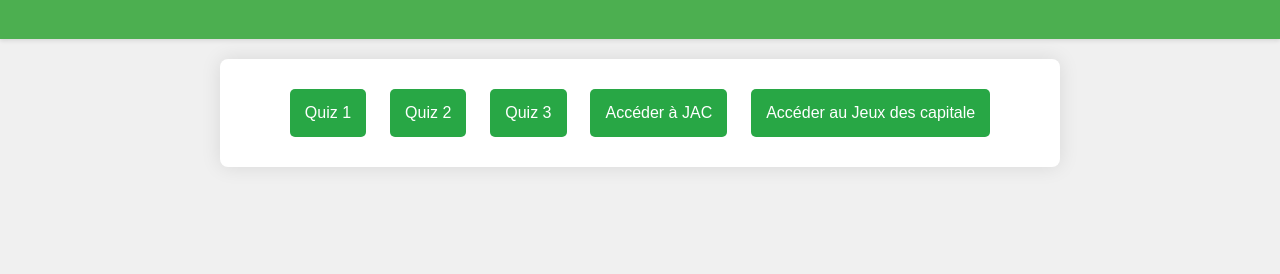
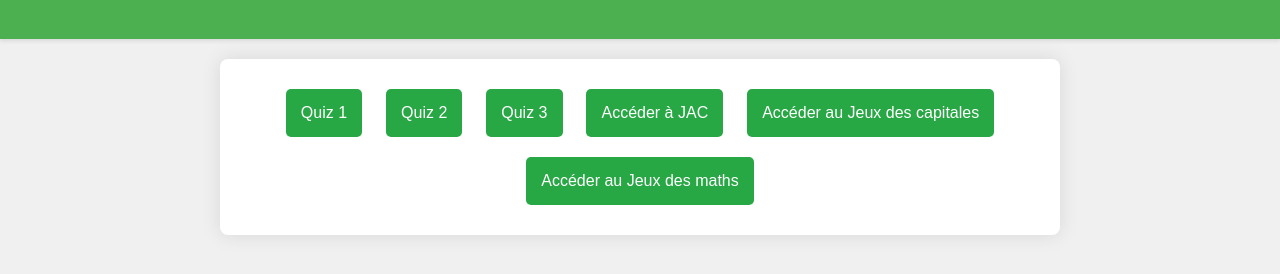
Before and after one commit to tripleRRR33/tred, a plain HTML site: page index.html in a window 1280 px wide. Shown: the part 82-356 px from the top of the page. Drawn offline with Linux system fonts and the light colour scheme.

Commit message:
Update index.html

```diff
--- a/index.html
+++ b/index.html
@@ -16,7 +16,8 @@
             <button onclick="startQuiz(quiz2Questions)">Quiz 2</button>
             <button onclick="startQuiz(quiz3Questions)">Quiz 3</button>
             <a href="JAC.html"><button>Accéder à JAC</button></a>
-            <a href="capital.html"><button>Accéder au Jeux des capitale</button>
+            <a href="capital.html"><button>Accéder au Jeux des capitales</button>
+            <a href="math.html"><button>Accéder au Jeux des maths</button>
         </div>
         <div id="quiz" class="quiz"></div>
         <div id="result" class="result" style="display: none;"></div>
```
